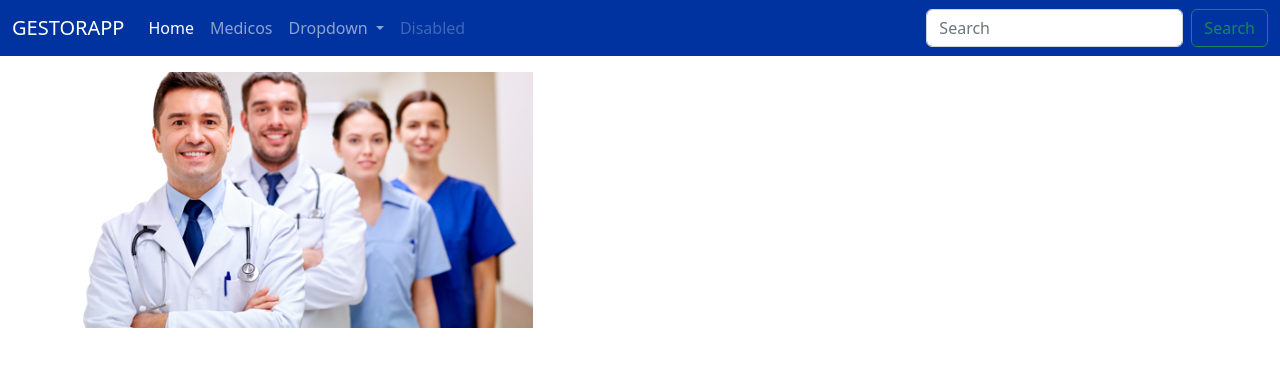
After one commit to jarocas/ProyectoSURA, a Django app: page /medicos/ in a window 1280 px wide. The commit adds this page. Shown: the top 367 px of the page. Run offline with Django 4.2, Linux system fonts and the light colour scheme; some libraries are stand-ins or nearby versions.

Commit message:
integracion de la pagina medicos

```diff
--- /dev/null
+++ b/ambiente/pyvenv.cfg
@@ -0,0 +1,3 @@
+home = C:\Users\User\AppData\Local\Programs\Python\Python310
+include-system-site-packages = false
+version = 3.10.6
--- a/configuracion/configuracion/urls.py
+++ b/configuracion/configuracion/urls.py
@@ -15,9 +15,10 @@ Including another URLconf
 """
 from django.contrib import admin
 from django.urls import path
-from web.views import Home
+from web.views import Home, Medicos
 
 urlpatterns = [
     path('admin/', admin.site.urls),
-    path('', Home)
+    path('', Home,name='home'),
+    path('medicos/', Medicos, name= 'Medicos')
 ]
--- /dev/null
+++ b/configuracion/web/templates/registrosmedicos.html
@@ -0,0 +1,39 @@
+<!DOCTYPE html>
+<html lang="en">
+<head>
+    <meta charset="UTF-8">
+    <meta http-equiv="X-UA-Compatible" content="IE=edge">
+    <meta name="viewport" content="width=device-width, initial-scale=1.0">
+    <title>Document</title>
+    <link href="https://cdn.jsdelivr.net/npm/bootstrap@5.2.2/dist/css/bootstrap.min.css" rel="stylesheet" integrity="sha384-Zenh87qX5JnK2Jl0vWa8Ck2rdkQ2Bzep5IDxbcnCeuOxjzrPF/et3URy9Bv1WTRi" crossorigin="anonymous">
+    <link rel="stylesheet" href="../static/styles/estilosHome.css">
+    <link rel="stylesheet" href="https://cdnjs.cloudflare.com/ajax/libs/animate.css/4.1.1/animate.min.css"/>
+    <link rel="stylesheet" href="https://cdn.jsdelivr.net/npm/bootstrap-icons@1.9.1/font/bootstrap-icons.css">
+</head>
+<body>
+
+    <header>
+        {% include './shared/menu.html' %}
+    </header>
+
+    <br><br><br>
+    <main>
+        <div class="container">
+            <div class="row">
+                <div class="col-12 col-md-5">
+                    <img src="../static/img/medicosSura.png" alt="" class="img-fluid w-100">
+                </div>
+                <div class="col-12 col-md-7"></div>
+            </div>
+        </div>
+    </main>
+
+    <script src="../static/js/wow.min.js"></script>
+    <script>
+    new WOW().init();
+    </script>
+     <!-- JavaScript Bundle with Popper -->
+     <script src="https://cdn.jsdelivr.net/npm/bootstrap@5.2.2/dist/js/bootstrap.bundle.min.js" integrity="sha384-OERcA2EqjJCMA+/3y+gxIOqMEjwtxJY7qPCqsdltbNJuaOe923+mo//f6V8Qbsw3" crossorigin="anonymous"></script>
+
+</body>
+</html>
--- a/configuracion/web/templates/shared/menu.html
+++ b/configuracion/web/templates/shared/menu.html
@@ -1,16 +1,16 @@
 <nav class="navbar navbar-expand-lg azulSura navbar-dark fixed-top">
     <div class="container-fluid">
-      <a class="navbar-brand" href="#">Navbar</a>
+      <a class="navbar-brand" href="{% url 'home' %}">GESTORAPP</a>
       <button class="navbar-toggler" type="button" data-bs-toggle="collapse" data-bs-target="#navbarSupportedContent" aria-controls="navbarSupportedContent" aria-expanded="false" aria-label="Toggle navigation">
         <span class="navbar-toggler-icon"></span>
       </button>
       <div class="collapse navbar-collapse" id="navbarSupportedContent">
         <ul class="navbar-nav me-auto mb-2 mb-lg-0">
           <li class="nav-item">
-            <a class="nav-link active" aria-current="page" href="#">Home</a>
+            <a class="nav-link active" aria-current="page" href="{% url 'home' %}">Home</a>
           </li>
           <li class="nav-item">
-            <a class="nav-link" href="#">Link</a>
+            <a class="nav-link" href="{% url 'Medicos' %}">Medicos</a>
           </li>
           <li class="nav-item dropdown">
             <a class="nav-link dropdown-toggle" href="#" role="button" data-bs-toggle="dropdown" aria-expanded="false">
--- a/configuracion/web/views.py
+++ b/configuracion/web/views.py
@@ -1,6 +1,10 @@
+from urllib import request
 from django.shortcuts import render
 
 # Create your views here.
 #render (renderizar) es pintar
 def Home(request):
     return render(request,'index.html')
+
+def Medicos (request):
+    return render(request,'registrosmedicos.html')
```
Also changed, not shown: configuracion/web/formularios/formularioMedico.py (added, +30 -0 lines), configuracion/web/static/img/medicosSura.png (added), 12 other files.
